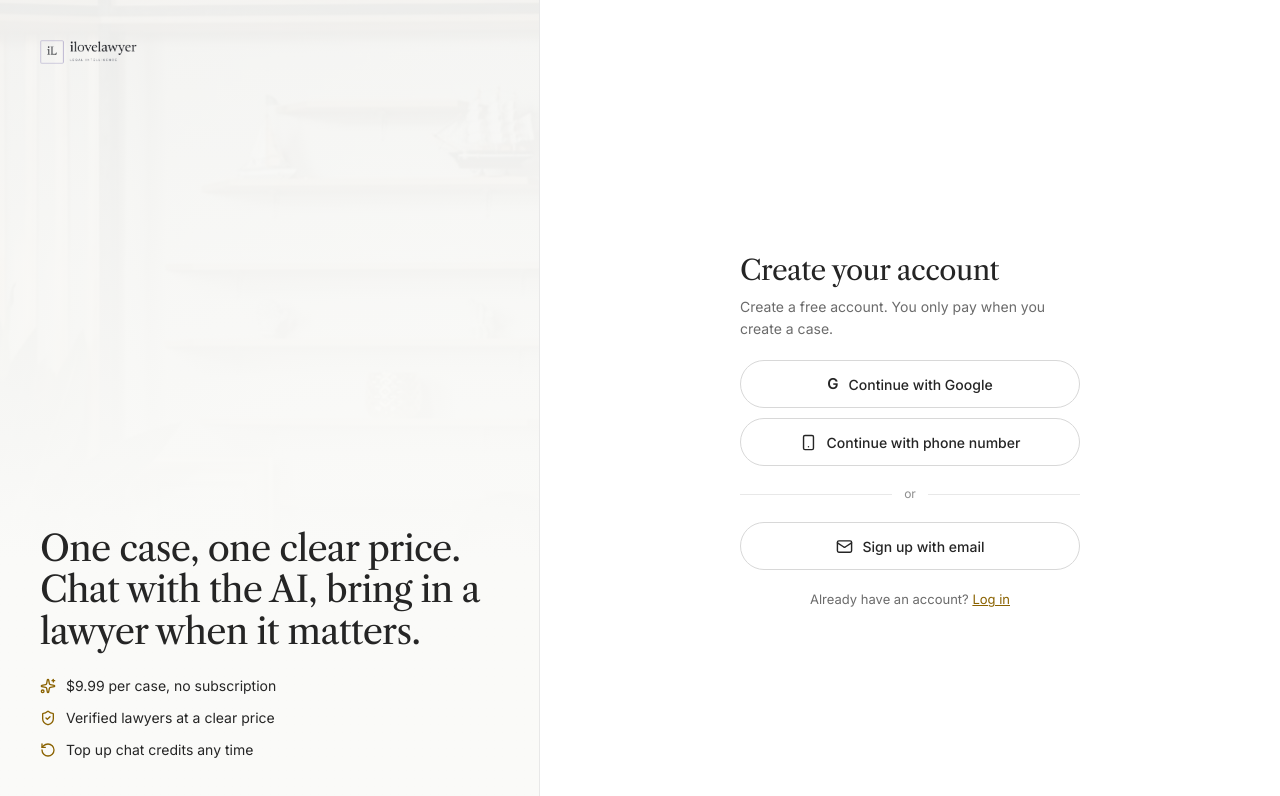
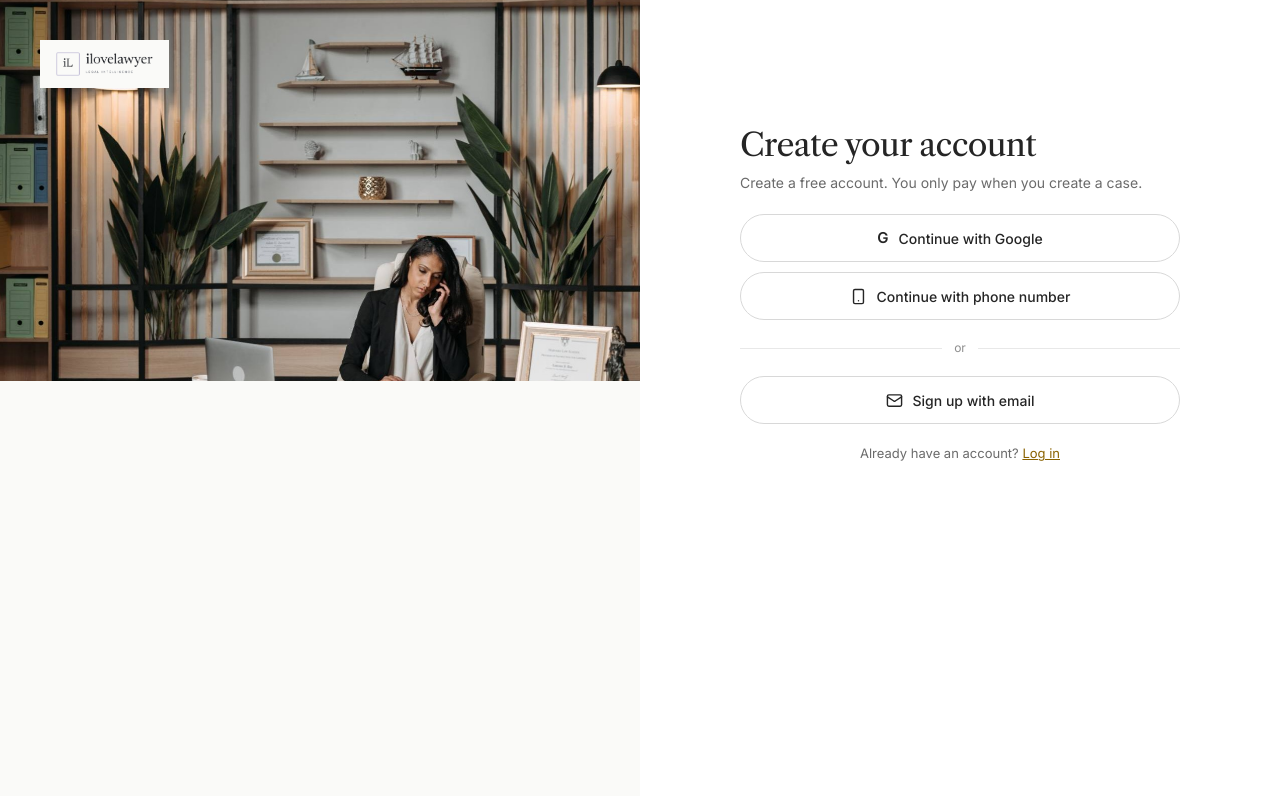
Before and after one commit to FORHU/ilovelawyer-client, a Next.js app: page /auth in a window 1280 px wide. Shown: the top 796 px of the page. Built offline with nearby package versions, Linux system fonts and the light colour scheme.

Commit message:
feat(auth): even-split auth layout with full-strength photo, what-happens-next panel and tablet band

```diff
--- a/src/app/(auth)/layout.tsx
+++ b/src/app/(auth)/layout.tsx
@@ -1,52 +1,23 @@
-import Image from "next/image";
+import { AuthNext } from "@/components/auth/next-steps";
+import { AuthBackButton } from "@/components/auth/back-button";
+import { BrandPanel } from "@/components/auth/brand-panel";
 import { Logo } from "@/components/ui/misc";
-import { Sparkles, ShieldCheck, RotateCcw } from "lucide-react";
-import { AuthBackButton } from "@/components/auth/back-button";
-
-const benefits = [
-  { icon: Sparkles, text: "$9.99 per case, no subscription" },
-  { icon: ShieldCheck, text: "Verified lawyers at a clear price" },
-  { icon: RotateCcw, text: "Top up chat credits any time" },
-];
 
 export default function AuthLayout({ children }: { children: React.ReactNode }) {
   return (
-    <div className="flex h-dvh min-h-0">
-      {/* Brand panel (web only) */}
-      <div className="relative hidden w-[540px] shrink-0 flex-col justify-between overflow-hidden border-r border-line bg-subtle p-10 lg:flex">
-        <Image
-          src="/brand/hero-2.jpg"
-          alt=""
-          fill
-          sizes="540px"
-          className="object-cover opacity-[.14]"
-        />
-        <div className="absolute inset-0 bg-gradient-to-t from-subtle from-30% to-subtle/60" />
-        <Logo height={24} className="relative self-start" />
-        <div className="relative flex flex-col gap-6">
-          <div className="font-display text-[36px] leading-[1.15] tracking-[-0.02em]">
-            One case, one clear price. Chat with the AI, bring in a lawyer when it matters.
-          </div>
-          <ul className="flex flex-col gap-3 text-sm">
-            {benefits.map(({ icon: Icon, text }) => (
-              <li key={text} className="flex items-center gap-2.5">
-                <Icon size={16} className="text-gold" />
-                {text}
-              </li>
-            ))}
-          </ul>
-        </div>
-      </div>
+    <div className="flex min-h-dvh flex-col lg:h-dvh lg:flex-row">
+      <BrandPanel />
 
-      <div className="flex min-w-0 flex-1 flex-col overflow-y-auto">
-        <div className="px-5 pt-4 lg:hidden">
+      <main className="flex min-w-0 flex-1 flex-col lg:overflow-y-auto">
+        <div className="px-5 pt-4 sm:hidden">
           <Logo height={20} />
         </div>
-        <div className="m-auto box-border flex w-full max-w-[420px] flex-col gap-5 px-5 pb-8 pt-2 lg:px-10 lg:py-8">
+        <div className="m-auto box-border flex w-full max-w-[440px] flex-col 2xl:max-w-[500px] gap-5 px-5 pb-8 pt-2 sm:px-0 sm:py-10 lg:gap-6 lg:py-12">
           <AuthBackButton />
           {children}
+          <AuthNext />
         </div>
-      </div>
+      </main>
     </div>
   );
 }
--- /dev/null
+++ b/src/app/(auth)/template.tsx
@@ -0,0 +1,4 @@
+// Re-mounts per route so each auth step rises in softly (no-op under reduced motion).
+export default function AuthTemplate({ children }: { children: React.ReactNode }) {
+  return <div className="motion-rise">{children}</div>;
+}
--- a/src/app/globals.css
+++ b/src/app/globals.css
@@ -98,6 +98,38 @@
   display: none;
 }
 
+/* Auth screens: soft entrance + photo settle. Transform/opacity only. */
+@keyframes rise {
+  from {
+    opacity: 0;
+    transform: translateY(20px);
+  }
+  to {
+    opacity: 1;
+    transform: translateY(0);
+  }
+}
+@keyframes settle {
+  from {
+    transform: scale(1.04);
+  }
+  to {
+    transform: scale(1);
+  }
+}
+.motion-rise {
+  animation: rise 0.6s cubic-bezier(0.22, 1, 0.36, 1) both;
+}
+.motion-settle {
+  animation: settle 1.4s cubic-bezier(0.22, 1, 0.36, 1) both;
+}
+@media (prefers-reduced-motion: reduce) {
+  .motion-rise,
+  .motion-settle {
+    animation: none;
+  }
+}
+
 @keyframes sheet-up {
   from {
     transform: translateY(100%);
--- /dev/null
+++ b/src/components/auth/brand-panel.tsx
@@ -0,0 +1,76 @@
+"use client";
+
+import Image from "next/image";
+import { usePathname } from "next/navigation";
+import { RotateCcw, ShieldCheck, Sparkles } from "lucide-react";
+import { Logo } from "@/components/ui/misc";
+
+const BENEFITS = [
+  { icon: Sparkles, text: "$9.99 per case, no subscription" },
+  { icon: ShieldCheck, text: "Verified lawyers at a clear price" },
+  { icon: RotateCcw, text: "Top up chat credits any time" },
+];
+
+/**
+ * Left half (desktop) / top band (tablet). The photograph runs at full strength;
+ * the headline sits in a flat block beneath it, never over the picture.
+ */
+export function BrandPanel() {
+  const signIn = usePathname() === "/auth/signin";
+
+  return (
+    <aside className="hidden shrink-0 flex-col bg-subtle sm:flex lg:h-dvh lg:w-1/2">
+      <div className="relative h-[220px] overflow-hidden sm:h-[240px] lg:h-auto lg:min-h-0 lg:flex-1">
+        <Image
+          src="/brand/hero-2.jpg"
+          alt="A lawyer on the phone at her desk in a bright office"
+          fill
+          priority
+          sizes="(min-width: 1024px) 50vw, 100vw"
+          className="motion-settle object-cover"
+          style={{ objectPosition: "72% 78%" }}
+        />
+        <div className="absolute left-6 top-6 bg-subtle px-4 py-3 lg:left-10 lg:top-10">
+          <Logo height={24} />
+        </div>
+      </div>
+
+      <div className="flex flex-col gap-6 px-6 py-8 sm:px-10 lg:gap-8 lg:px-14 lg:py-12">
+        <div className="flex flex-col gap-4">
+          <h2 className="motion-rise font-display text-[clamp(32px,4.4vw,76px)] font-normal leading-[1.02] tracking-[-0.03em]">
+            {signIn ? (
+              <>
+                Your cases, right where you left them.
+              </>
+            ) : (
+              <>
+                One case,
+                <br />
+                one clear price.
+              </>
+            )}
+          </h2>
+          <p
+            className="motion-rise max-w-[36ch] text-balance text-lg leading-[1.5] lg:text-xl"
+            style={{ animationDelay: "80ms" }}
+          >
+            {signIn
+              ? "Sign in and carry on with your case."
+              : "Chat with the AI, bring in a lawyer when it matters."}
+          </p>
+        </div>
+        <ul
+          className="motion-rise hidden flex-col gap-3.5 text-base lg:flex"
+          style={{ animationDelay: "120ms" }}
+        >
+          {BENEFITS.map(({ icon: Icon, text }) => (
+            <li key={text} className="flex items-center gap-3">
+              <Icon size={18} className="shrink-0 text-gold" aria-hidden />
+              {text}
+            </li>
+          ))}
+        </ul>
+      </div>
+    </aside>
+  );
+}
--- a/src/components/auth/heading.tsx
+++ b/src/components/auth/heading.tsx
@@ -3,7 +3,7 @@
 export function AuthHeading({ title, sub }: { title: string; sub: ReactNode }) {
   return (
     <div className="flex flex-col gap-2">
-      <h1 className="font-display text-[28px] font-normal leading-[1.2] tracking-[-0.02em]">
+      <h1 className="font-display text-[28px] font-normal lg:text-[32px] leading-[1.2] tracking-[-0.02em]">
         {title}
       </h1>
       <div className="text-sm leading-[1.6] text-ink-2">{sub}</div>
--- /dev/null
+++ b/src/components/auth/next-steps.tsx
@@ -0,0 +1,76 @@
+"use client";
+
+import { usePathname } from "next/navigation";
+import { cn } from "@/lib/cn";
+
+/** Where the user is inside "Create your account", in plain words (no progress bar). */
+const STAGE: Record<string, string> = {
+  "/auth": "Choose how to sign up",
+  "/auth/email": "Add your email and password",
+  "/auth/phone": "Enter your phone number",
+  "/auth/otp": "Confirm the 6-digit code",
+  "/auth/profile": "Tell us about you",
+  "/auth/consent": "Review and agree to three things",
+};
+
+const SIGN_UP = [
+  { title: "Create your account", text: "Free. You only pay when you create a case." },
+  { title: "Create a case", text: "$9.99 one-time, with 50 chat credits included." },
+  {
+    title: "Chat with the AI, then bring in a lawyer",
+    text: "Requesting a lawyer is free and included with your case.",
+  },
+];
+
+const SIGN_IN = [
+  { title: "Your cases stay separate", text: "Each case keeps its own chat credits and documents." },
+  { title: "Continue the conversation", text: "Pick up your AI consultation or your lawyer chat." },
+  { title: "Top up any time", text: "Add chat credits from inside the case that needs them." },
+];
+
+export function AuthNext() {
+  const pathname = usePathname();
+  const signIn = pathname === "/auth/signin";
+  const items = signIn ? SIGN_IN : SIGN_UP;
+  const stage = STAGE[pathname];
+
+  return (
+    <section
+      aria-label={signIn ? "Pick up where you left off" : "What happens next"}
+      className="motion-rise flex flex-col gap-4 rounded-card border border-line bg-subtle p-5 max-sm:hidden"
+      style={{ animationDelay: "200ms" }}
+    >
+      <h2 className="text-[13px] font-semibold">
+        {signIn ? "Pick up where you left off" : "What happens next"}
+      </h2>
+      <ol className="flex flex-col gap-4">
+        {items.map((item, i) => {
+          const current = !signIn && i === 0;
+          return (
+            <li key={item.title} className="flex gap-3" aria-current={current ? "step" : undefined}>
+              <span
+                aria-hidden
+                className={cn(
+                  "mt-[5px] size-3 shrink-0 rounded-full border-[1.5px]",
+                  current || signIn ? "border-gold bg-gold" : "border-line-input bg-white",
+                )}
+              />
+              <div className="min-w-0 text-sm leading-[1.5]">
+                <div className={cn("font-semibold", !current && !signIn && "text-ink-2")}>
+                  {item.title}
+                </div>
+                <div className="text-[13px] text-ink-2">{item.text}</div>
+                {current && stage && (
+                  <div className="mt-1 text-[13px] font-medium text-gold">
+                    <span className="sr-only">Current step: </span>
+                    You are here: {stage}
+                  </div>
+                )}
+              </div>
+            </li>
+          );
+        })}
+      </ol>
+    </section>
+  );
+}
```
Also changed, not shown: 1 other file (tests, documents, lock files or other folders).
